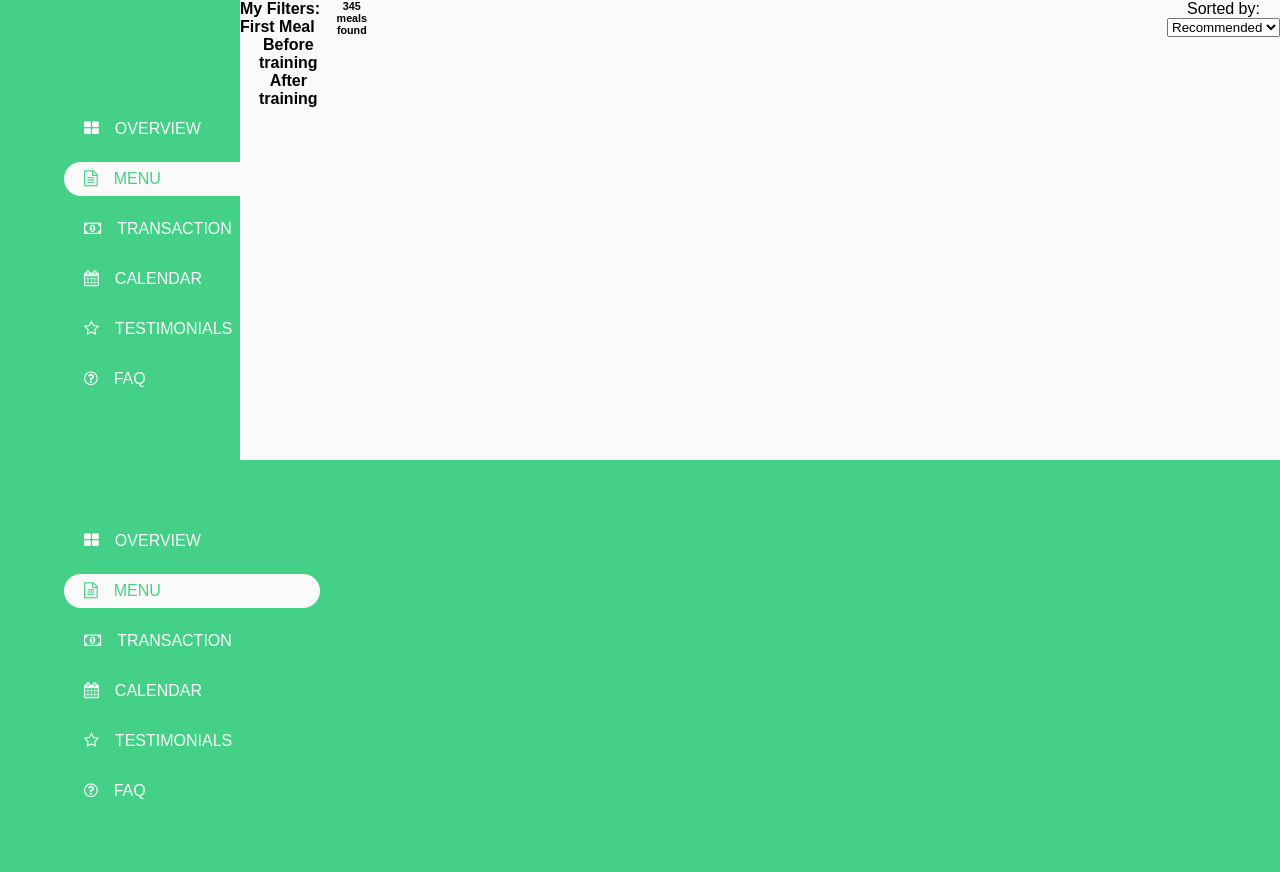
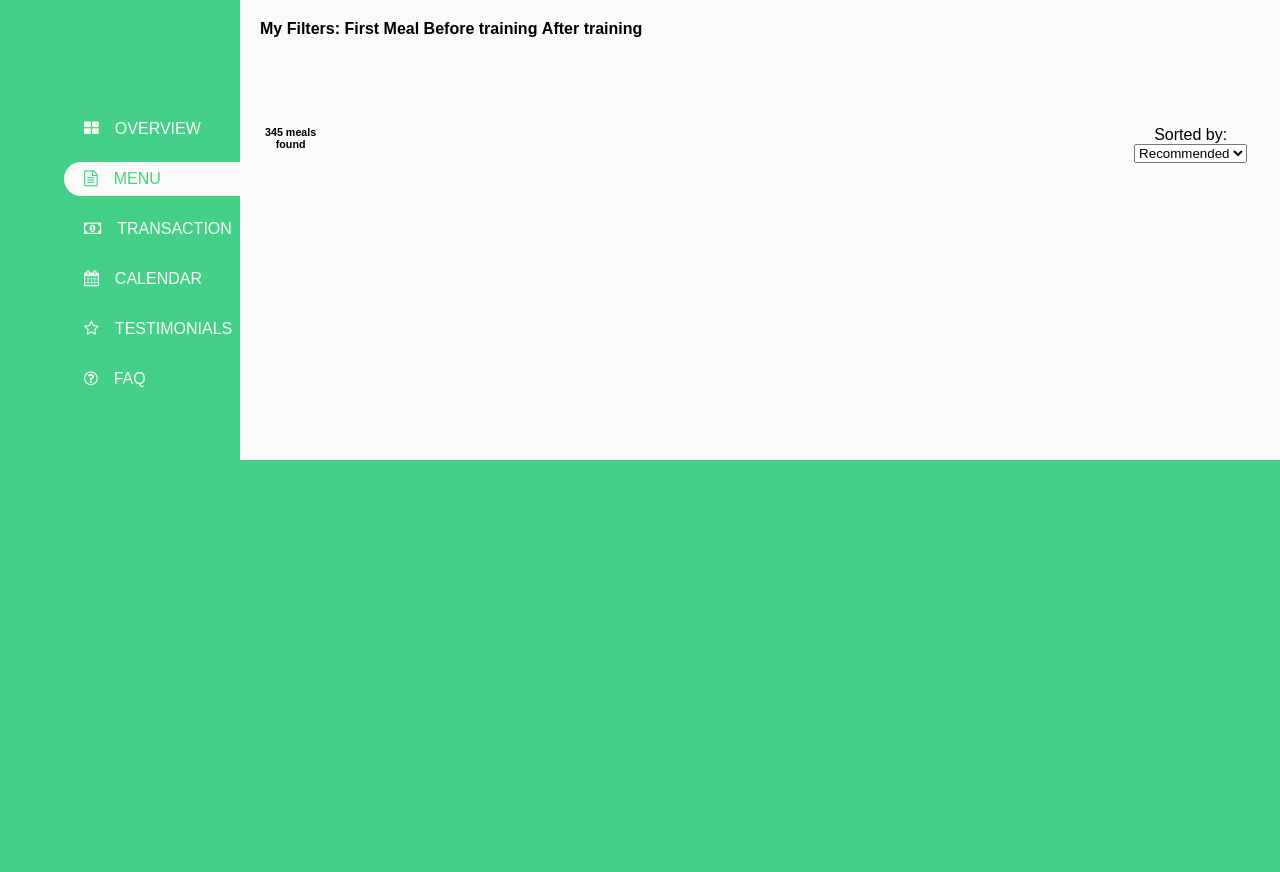
Before and after one commit to KestisJan/Food-delivery-project, a website: page index.html in a window 1280 px wide. After the commit the page ends 800 px from the top, so only its background shows below. Drawn offline with Linux system fonts and the light colour scheme; a web font is replaced by a local one.

Commit message:
content v2

```diff
--- a/css/pages/Home.css
+++ b/css/pages/Home.css
@@ -21,13 +21,11 @@
 body {
     background-color: var(--main-color);
 }
-
 /* Main class */
 .container {
     display: flex;
     padding-top: 3em;
 }
-
 
 /* Left container style */
 .left-container {
@@ -37,10 +35,6 @@ body {
     flex-direction: column;
     gap: 1em;
 }
-
-
-
-
 .left-container a {
     display: flex;
     gap: 1em;
@@ -55,8 +49,8 @@ body {
     padding: 8px 20px;
     border-radius: 35px;
     opacity: 0.8;
+    width: 12em;
 }
-
 #menu-btn {
     color: var(--main-color);
     background-color: var(--color-3);
@@ -64,18 +58,19 @@ body {
     opacity: 1;
 }
 
-
 /* Main content */
 .main-container {
     display: flex;
+    flex-direction: column;
     background-color: var(--color-3);
     margin: -3em 0 0 -5em;
+    padding: 20px;
 }
 
 .header-1 h4 {
-    display:flex;
+    display:inline-block;
     text-align: center;
-    flex
+    pad
 }
 
 .header-2 {
@@ -83,6 +78,5 @@ body {
     justify-content: space-between;
     gap: 50em;
     text-align: center;
-
-
+    padding-top: 5.5em;
 }
--- a/index.html
+++ b/index.html
@@ -8,8 +8,7 @@
     <title>Document</title>
 </head>
 <body>
-
-    <main class="container">
+<main class="container">
         <nav class="left-container">
             <a href="#"><i class="fa fa-th-large"></i>OVERVIEW</a>
             <a href="#" id="menu-btn"><i class="fa fa-file-text-o"></i>MENU</a>
@@ -39,14 +38,5 @@
             <div class="icons-right"></div>
         </aside>
     </main>
-
-    <nav class="left-container">
-        <a href="#"><i class="fa fa-th-large"></i>OVERVIEW</a>
-        <a href="#" id="menu-btn"><i class="fa fa-file-text-o"></i>MENU</a>
-        <a href="#"><i class="fa fa-money"></i>TRANSACTION</a>
-        <a href="#"><i class="fa fa-calendar"></i>CALENDAR</a>
-        <a href="#"><i class="fa fa-star-o"></i>TESTIMONIALS</a>
-        <a href="#"><i class="fa fa-question-circle-o"></i>FAQ</a>
-    </nav>
 </body>
 </html>
```
